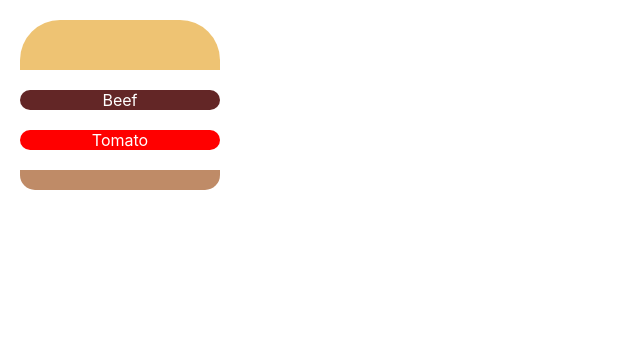
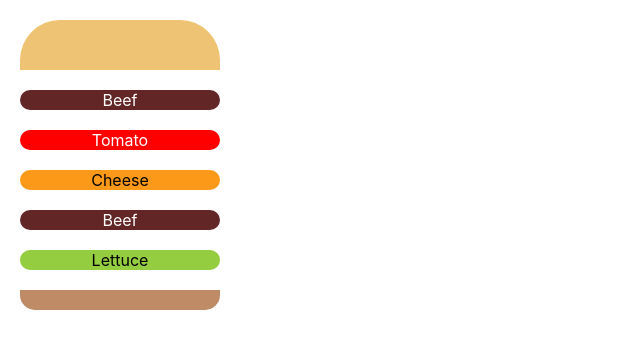
Before and after one commit to iseeflames/marulabs-reactburger, a React (Create React App) app in the folder react-burger/: page / in a window 1280 px wide. Shown: the top 348 px of the page, without its empty margins (0-640 px from the left). Built offline with nearby package versions, Linux system fonts and the light colour scheme.

Commit message:
Rename vegetable to Tomato and added Cheese

```diff
--- a/react-burger/src/App.css
+++ b/react-burger/src/App.css
@@ -4,38 +4,3 @@
 .App {
   text-align: center;
 }
-
-.App-logo {
-  height: 40vmin;
-  pointer-events: none;
-}
-
-@media (prefers-reduced-motion: no-preference) {
-  .App-logo {
-    animation: App-logo-spin infinite 20s linear;
-  }
-}
-
-.App-header {
-  background-color: #282c34;
-  min-height: 100vh;
-  display: flex;
-  flex-direction: column;
-  align-items: center;
-  justify-content: center;
-  font-size: calc(10px + 2vmin);
-  color: white;
-}
-
-.App-link {
-  color: #61dafb;
-}
-
-@keyframes App-logo-spin {
-  from {
-    transform: rotate(0deg);
-  }
-  to {
-    transform: rotate(360deg);
-  }
-}
--- a/react-burger/src/App.js
+++ b/react-burger/src/App.js
@@ -1,15 +1,20 @@
 import "./App.css";
 import BottomBread from "./components/BottomBread/BottomBread";
+import Cheese from "./components/Cheese/Cheese";
+import Lettuce from "./components/Lettuce/Lettuce";
 import Meat from "./components/Meat/Meat";
 import TopBread from "./components/TopBread/TopBread";
-import Vegetable from "./components/Vegetable/Vegetable";
+import Tomato from "./components/Tomato/Tomato";
 
 function App() {
   return (
     <div className="App">
       <TopBread />
       <Meat name="Beef" />
-      <Vegetable name="Tomato" />
+      <Tomato name="Tomato" />
+      <Cheese />
+      <Meat name="Beef" />
+      <Lettuce />
       <BottomBread />
     </div>
   );
--- a/react-burger/src/components/Cheese/Cheese.css
+++ b/react-burger/src/components/Cheese/Cheese.css
@@ -0,0 +1,7 @@
+.cheese-container{
+    background-color: #FC9918;
+    width: 200px;
+    height: 20px;
+    margin: 20px;
+    border-radius: 20px;
+}
--- a/react-burger/src/components/Cheese/Cheese.jsx
+++ b/react-burger/src/components/Cheese/Cheese.jsx
@@ -1,5 +1,8 @@
 import React from 'react';
+import "./Cheese.css";
 
 export default function Cheese() {
-  return <div></div>;
+  return <div className="cheese-container">
+    <p>Cheese</p>
+  </div>;
 }
--- a/react-burger/src/components/Lettuce/Lettuce.css
+++ b/react-burger/src/components/Lettuce/Lettuce.css
@@ -0,0 +1,7 @@
+.lettuce-container{
+    background-color: #95CD41;
+    width: 200px;
+    height: 20px;
+    margin: 20px;
+    border-radius: 20px;
+}
--- a/react-burger/src/components/Lettuce/Lettuce.jsx
+++ b/react-burger/src/components/Lettuce/Lettuce.jsx
@@ -1,5 +1,9 @@
 import React from 'react';
+import "./Lettuce.css"
+
 
 export default function Lettuce() {
-  return <div></div>;
+  return <div className="lettuce-container">
+    <p className="">Lettuce</p>
+  </div>;
 }
--- a/react-burger/src/components/Vegetable/Vegetable.css
+++ b/react-burger/src/components/Tomato/Tomato.css
@@ -1,4 +1,4 @@
-.vegetable-container{
+.tomato-container{
     width: 200px;
     height: 20px;
     background-color: red;
--- /dev/null
+++ b/react-burger/src/components/Tomato/Tomato.jsx
@@ -0,0 +1,10 @@
+import React from 'react'
+import "./Tomato.css"
+
+export default function Tomato(props) {
+  return (
+    <div className="tomato-container">
+      <p className="tomato-name">{props.name}</p>
+    </div>
+  )
+}
--- a/react-burger/src/components/Vegetable/Vegetable.jsx
+++ /dev/null
@@ -1,10 +0,0 @@
-import React from 'react'
-import "./Vegetable.css"
-
-export default function Vegetable(props) {
-  return (
-    <div className="vegetable-container">
-      <p className="vegetable-name">{props.name}</p>
-    </div>
-  )
-}
```
